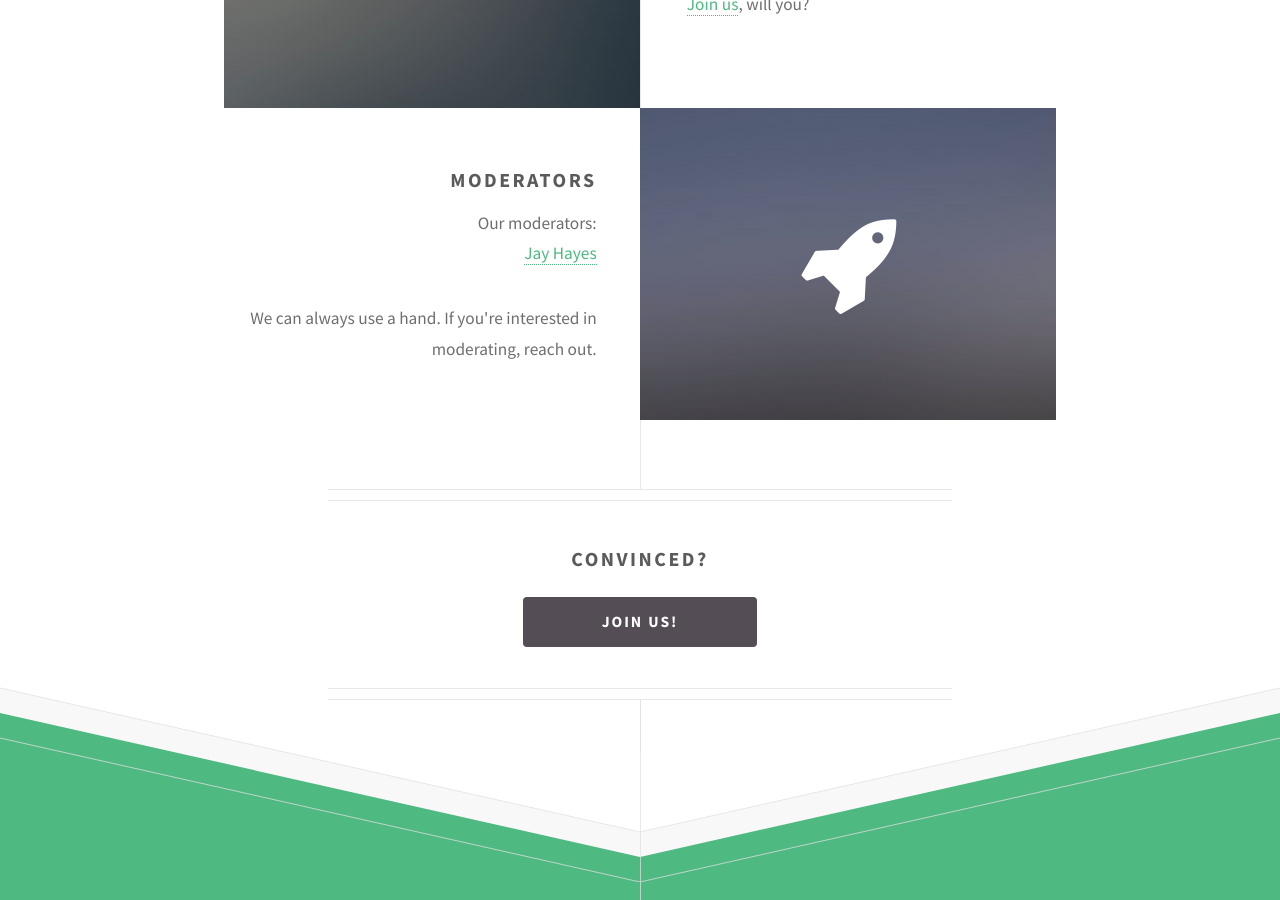
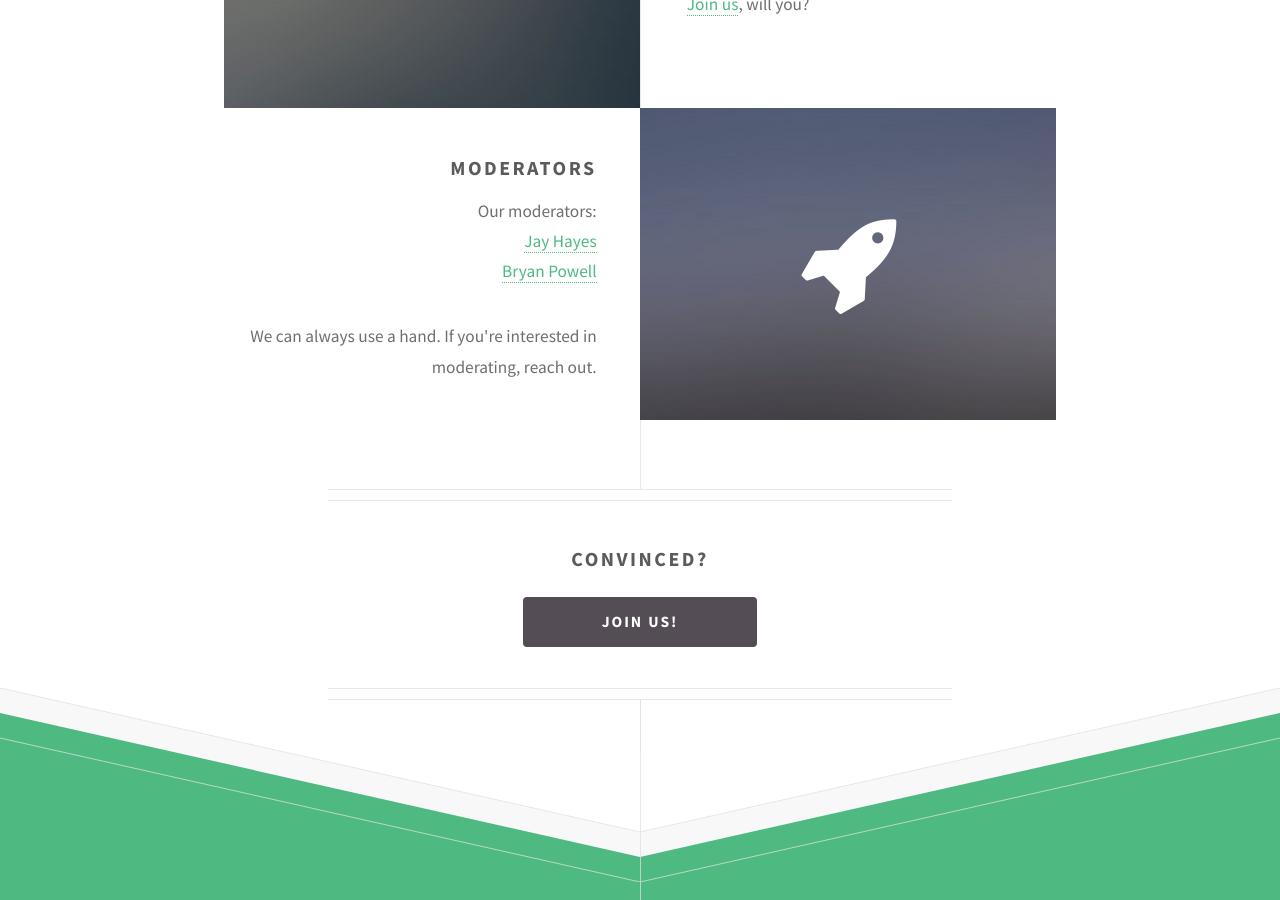
Before and after one commit to tech256/tech256.github.io, a Jekyll site: the page built from index.html, in a window 1280 px wide and 900 px high, scrolled down 1815 px. Built offline with Jekyll 4.4.1, drawn with Linux system fonts in a browser that asks for light colours.

Commit message:
Add Bryan to mod list

```diff
--- a/index.html
+++ b/index.html
@@ -54,6 +54,7 @@ layout: default
       </span>
       <ul>
         <li><a href="https://twitter.com/iamvery">Jay Hayes</a></li>
+        <li><a href="https://twitter.com/bryanp">Bryan Powell</a></li>
       </ul>
       <p>We can always use a hand. If you're interested in moderating, reach out.</p>
     </div>
```
